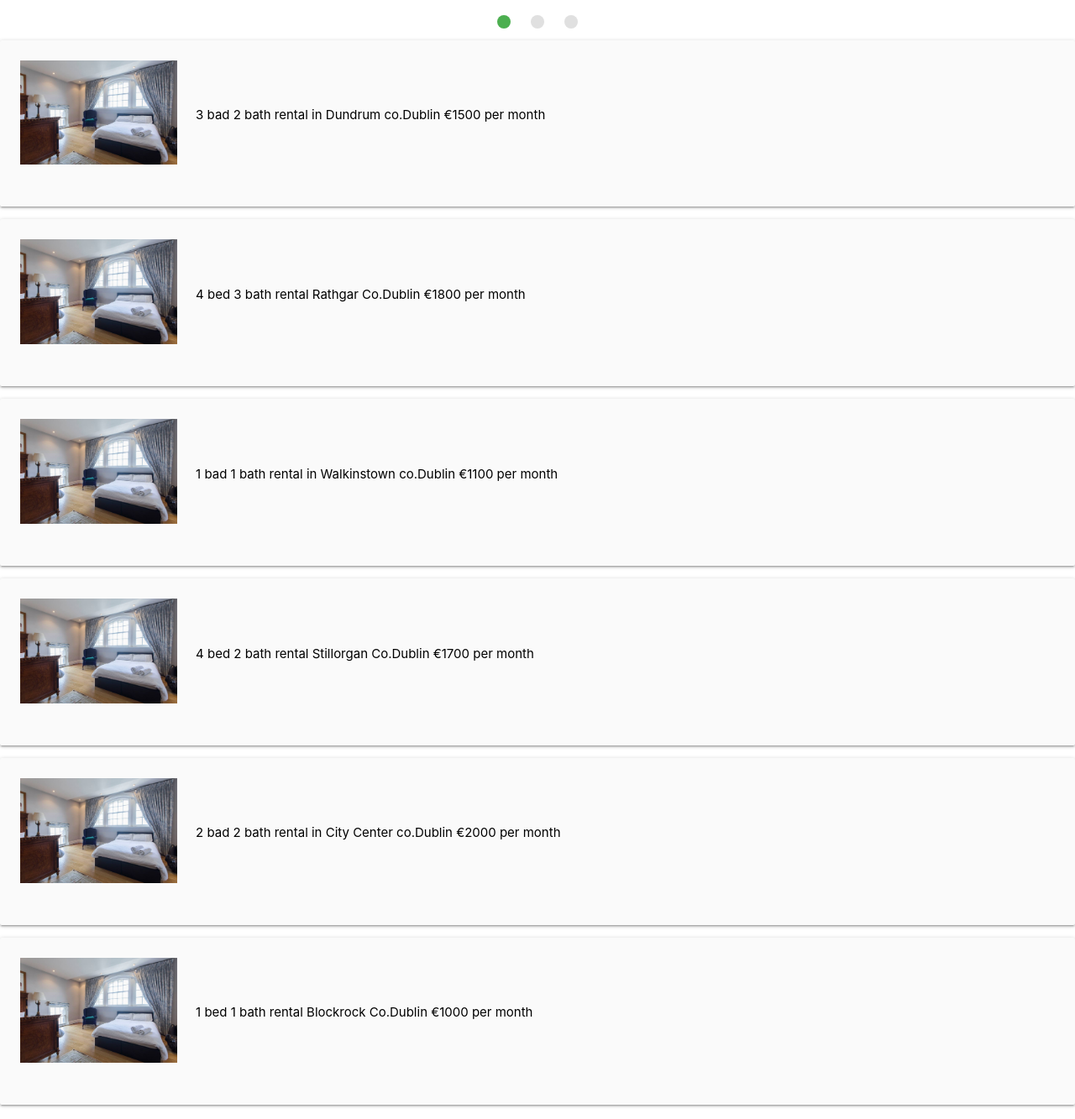
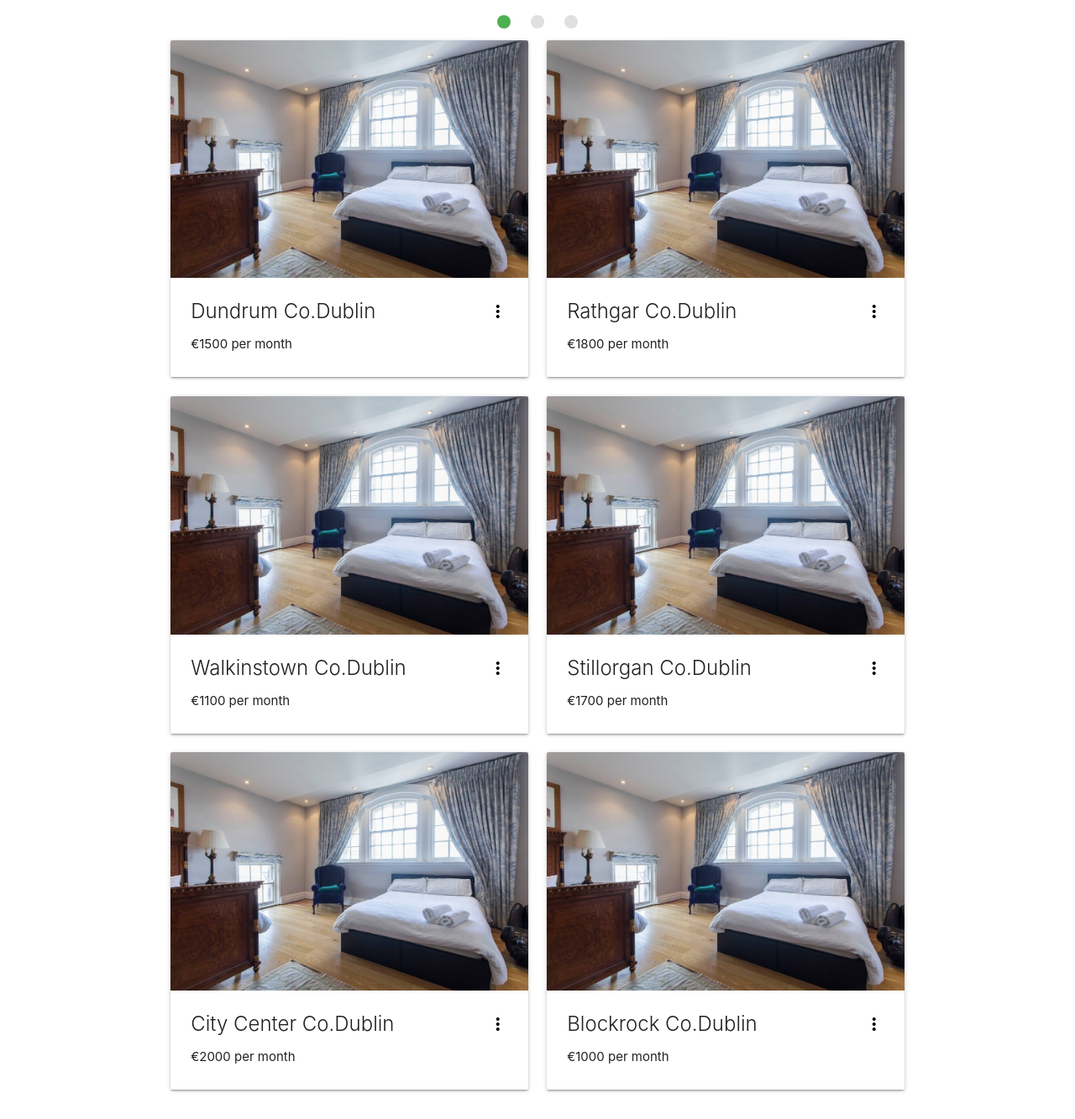
Before and after one commit to Karlitoyo/Kerrymount_Estates, a Django app: page /rent/ in a window 1280 px wide. Shown: the part 464-1797 px from the top of the page at 84% size. Run offline with Django 3.2, Linux system fonts and the light colour scheme; some libraries are stand-ins or nearby versions.

Commit message:
fixed rent.html page + sale.html + added seach bar to index.html

```diff
--- a/rent/templates/rent.html
+++ b/rent/templates/rent.html
@@ -28,86 +28,96 @@
             </ul>
         </div>
 <!---------------------------New section of properties for Rent-->
-        <div class="col s12 m8 offset-m2 l6 offset-l3">
-            <div class="card-panel grey lighten-5 z-depth-1">
-                <div class="row valign-wrapper">
-                    <div class="col s2">
-                    <img src="{% static 'homepage/background1.jpg' %}" alt="house" class="responsive-img"> <!-- notice the "circle" class -->
+    <div class="container">
+        <div class="row">
+                <div class="col l6 m4 s12">
+                    <div class="card">
+                        <div class="card-image waves-effect waves-block waves-light">
+                            <img class="activator" src="{% static 'homepage/background1.jpg' %}">
                         </div>
-                    <div class="col s10">
-                    <span class="black-text">
-                        3 bad 2 bath rental in Dundrum co.Dublin €1500 per month
-                    </span>
+                        <div class="card-content">
+                            <span class="card-title activator grey-text text-darken-4">Dundrum Co.Dublin<i class="material-icons right">more_vert</i></span>
+                            <p>€1500 per month</p>
+                        </div>
+                        <div class="card-reveal">
+                            <span class="card-title grey-text text-darken-4">For Rent<i class="material-icons right">close</i></span>
+                            <p>3 bad 2 bath rental in Dundrum co.Dublin €1500 per month.</p>
                         </div>
                     </div>
                 </div>
+                <div class="col l6 m6 s12">
+                    <div class="card">
+                        <div class="card-image waves-effect waves-block waves-light">
+                            <img class="activator" src="{% static 'homepage/background1.jpg' %}">
                         </div>
-            <div class="col s12 m8 offset-m2 l6 offset-l3">
-                <div class="card-panel grey lighten-5 z-depth-1">
-                <div class="row valign-wrapper">
-                    <div class="col s2">
-                    <img src="{% static 'homepage/background1.jpg' %}" alt="house" class="responsive-img"> <!-- notice the "circle" class -->
+                        <div class="card-content">
+                            <span class="card-title activator grey-text text-darken-4">Rathgar Co.Dublin<i class="material-icons right">more_vert</i></span>
+                            <p>€1800 per month</p>
                         </div>
-                    <div class="col s10">
-                    <span class="black-text">
-                        4 bed 3 bath rental Rathgar Co.Dublin €1800 per month
-                    </span>
+                        <div class="card-reveal">
+                            <span class="card-title grey-text text-darken-4">For Rent<i class="material-icons right">close</i></span>
+                            <p>4 bed 3 bath rental Rathgar Co.Dublin €1800 per month.</p>
                         </div>
                     </div>
                 </div>
+            <div class="col l6 m6 s12">
+                <div class="card">
+                    <div class="card-image waves-effect waves-block waves-light">
+                        <img class="activator" src="{% static 'homepage/background1.jpg' %}">
                     </div>
-            <div class="col s12 m8 offset-m2 l6 offset-l3">
-                <div class="card-panel grey lighten-5 z-depth-1">
-                <div class="row valign-wrapper">
-                    <div class="col s2">
-                    <img src="{% static 'homepage/background1.jpg' %}" alt="house" class="responsive-img"> <!-- notice the "circle" class -->
+                    <div class="card-content">
+                        <span class="card-title activator grey-text text-darken-4">Walkinstown Co.Dublin<i class="material-icons right">more_vert</i></span>
+                        <p>€1100 per month</p>
                     </div>
-                    <div class="col s10">
-                    <span class="black-text">
-                        1 bad 1 bath rental in Walkinstown co.Dublin €1100 per month
-                    </span>
+                    <div class="card-reveal">
+                        <span class="card-title grey-text text-darken-4">For Rent<i class="material-icons right">close</i></span>
+                        <p>1 bad 1 bath rental in Walkinstown co.Dublin €1100 per month</p>
                     </div>
                 </div>
             </div>
+            <div class="col l6 m6 s12">
+                <div class="card">
+                    <div class="card-image waves-effect waves-block waves-light">
+                        <img class="activator" src="{% static 'homepage/background1.jpg' %}">
                     </div>
-            <div class="col s12 m8 offset-m2 l6 offset-l3">
-                <div class="card-panel grey lighten-5 z-depth-1">
-                <div class="row valign-wrapper">
-                    <div class="col s2">
-                    <img src="{% static 'homepage/background1.jpg' %}" alt="house" class="responsive-img"> <!-- notice the "circle" class -->
+                    <div class="card-content">
+                        <span class="card-title activator grey-text text-darken-4">Stillorgan Co.Dublin<i class="material-icons right">more_vert</i></span>
+                        <p>€1700 per month</p>
                     </div>
-                    <div class="col s10">
-                    <span class="black-text">
-                        4 bed 2 bath rental Stillorgan Co.Dublin €1700 per month
-                    </span>
+                    <div class="card-reveal">
+                        <span class="card-title grey-text text-darken-4">For Rent<i class="material-icons right">close</i></span>
+                        <p>4 bed 2 bath rental Stillorgan Co.Dublin €1700 per month</p>
                     </div>
                 </div>
             </div>
+            <div class="col l6 m6 s12">
+                <div class="card">
+                    <div class="card-image waves-effect waves-block waves-light">
+                        <img class="activator" src="{% static 'homepage/background1.jpg' %}">
                     </div>
-            <div class="col s12 m8 offset-m2 l6 offset-l3">
-                <div class="card-panel grey lighten-5 z-depth-1">
-                <div class="row valign-wrapper">
-                    <div class="col s2">
-                    <img src="{% static 'homepage/background1.jpg' %}" alt="house" class="responsive-img"> <!-- notice the "circle" class -->
+                    <div class="card-content">
+                        <span class="card-title activator grey-text text-darken-4">City Center Co.Dublin<i class="material-icons right">more_vert</i></span>
+                        <p>€2000 per month</p>
                     </div>
-                    <div class="col s10">
-                    <span class="black-text">
-                        2 bad 2 bath rental in City Center co.Dublin €2000 per month
-                    </span>
+                    <div class="card-reveal">
+                        <span class="card-title grey-text text-darken-4">For Rent<i class="material-icons right">close</i></span>
+                        <p>2 bad 2 bath rental in City Center co.Dublin €2000 per month</p>
                     </div>
                 </div>
             </div>
+            <div class="col l6 m6 s12">
+                <div class="card">
+                    <div class="card-image waves-effect waves-block waves-light">
+                        <img class="activator" src="{% static 'homepage/background1.jpg' %}">
                     </div>
-            <div class="col s12 m8 offset-m2 l6 offset-l3">
-                <div class="card-panel grey lighten-5 z-depth-1">
-                <div class="row valign-wrapper">
-                    <div class="col s2">
-                    <img src="{% static 'homepage/background1.jpg' %}" alt="house" class="responsive-img"> <!-- notice the "circle" class -->
+                    <div class="card-content">
+                        <span class="card-title activator grey-text text-darken-4">Blockrock Co.Dublin<i class="material-icons right">more_vert</i></span>
+                        <p>€1000 per month</p>
                     </div>
-                    <div class="col s10">
-                    <span class="black-text">
-                        1 bed 1 bath rental Blockrock Co.Dublin €1000 per month
-                    </span>
+                    <div class="card-reveal">
+                        <span class="card-title grey-text text-darken-4">For Rent<i class="material-icons right">close</i></span>
+                        <p>1 bed 1 bath rental Blockrock Co.Dublin €1000 per month</p>
+                    </div>
                 </div>
             </div>
         </div>
--- a/static/css/style.css
+++ b/static/css/style.css
@@ -50,3 +50,18 @@ p {
 footer.page-footer {
   margin: 0;
 }
+
+.input-field ::placeholder {
+     color: black;
+   }
+
+   #search {
+       background-color: transparent;
+       text-align: center;
+       border-radius: 3px;
+       border-color: black;
+   }
+
+.material-icons {
+    color: black;
+}
--- a/templates/includes/main-nav.html
+++ b/templates/includes/main-nav.html
@@ -1,4 +1,15 @@
     {% load static %}
+    <!-- <nav class="white">
+        <div class="nav-wrapper">
+        <form>
+            <div class="input-field">
+            <input class="black-text" id="search" placeholder="Search Our Properties" type="search" required>
+            <label class="label-icon" for="search"><i class="material-icons">search</i></label>
+            <i class="material-icons">close</i>
+            </div>
+        </form>
+        </div>
+    </nav> -->
     <nav class="white" role="navigation">
         <div class="nav-wrapper container">
         <a id="logo-container" href="{% url 'home' %}" class="brand-logo">Kerrymount Estates</a>
@@ -8,7 +19,7 @@
                 <li><a href="{% url 'sale' %}">For Sale</a></li>
                 <li><a href="{% url 'rent' %}">For Rent</a></li>
                 <li><a href="{% url 'propertys' %}">All Propertys</a></li>
-                <li><a href="{% url 'home' %}" class="dropdown-item">Logout</a></li>
+                <li><a href="{% url 'account_logout' %}" class="dropdown-item">Logout</a></li>
                 {% else %}
                 <li><a href="{% url 'account_signup' %}" class="dropdown-item">Register</a></li>
                 <li><a href="{% url 'account_login' %}" class="dropdown-item">Login</a></li>
@@ -21,7 +32,7 @@
                 <li><a href="{% url 'sale' %}">For Sale</a></li>
                 <li><a href="{% url 'rent' %}">For Rent</a></li>
                 <li><a href="{% url 'propertys' %}">All Propertys</a></li>
-                <li><a href="{% url 'home' %}" class="dropdown-item">Logout</a></li>
+                <li><a href="{% url 'account_logout' %}" class="dropdown-item">Logout</a></li>
                 {% else %}
                 <li><a href="{% url 'account_signup' %}" class="dropdown-item">Register</a></li>
                 <li><a href="{% url 'account_login' %}" class="dropdown-item">Login</a></li>
```
Also changed, not shown: home/templates/home/index.html (+10 -2 lines), propertys/templates/propertys/propertys.html (+19 -16 lines), sale/templates/sale.html (+66 -54 lines), static/js/init.js (line endings or trailing spaces). Lines whose indentation alone changed are shown as unchanged.
